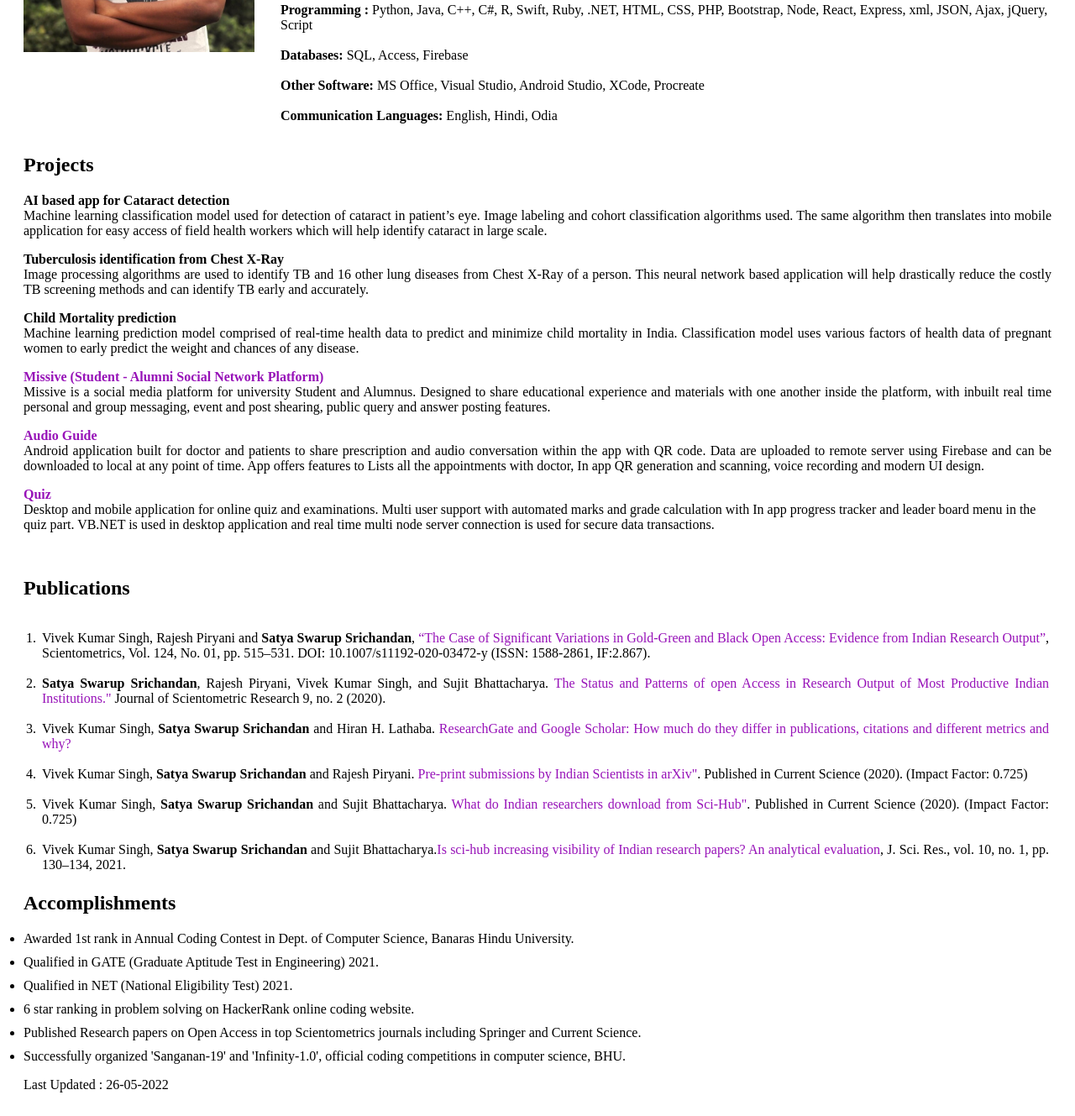
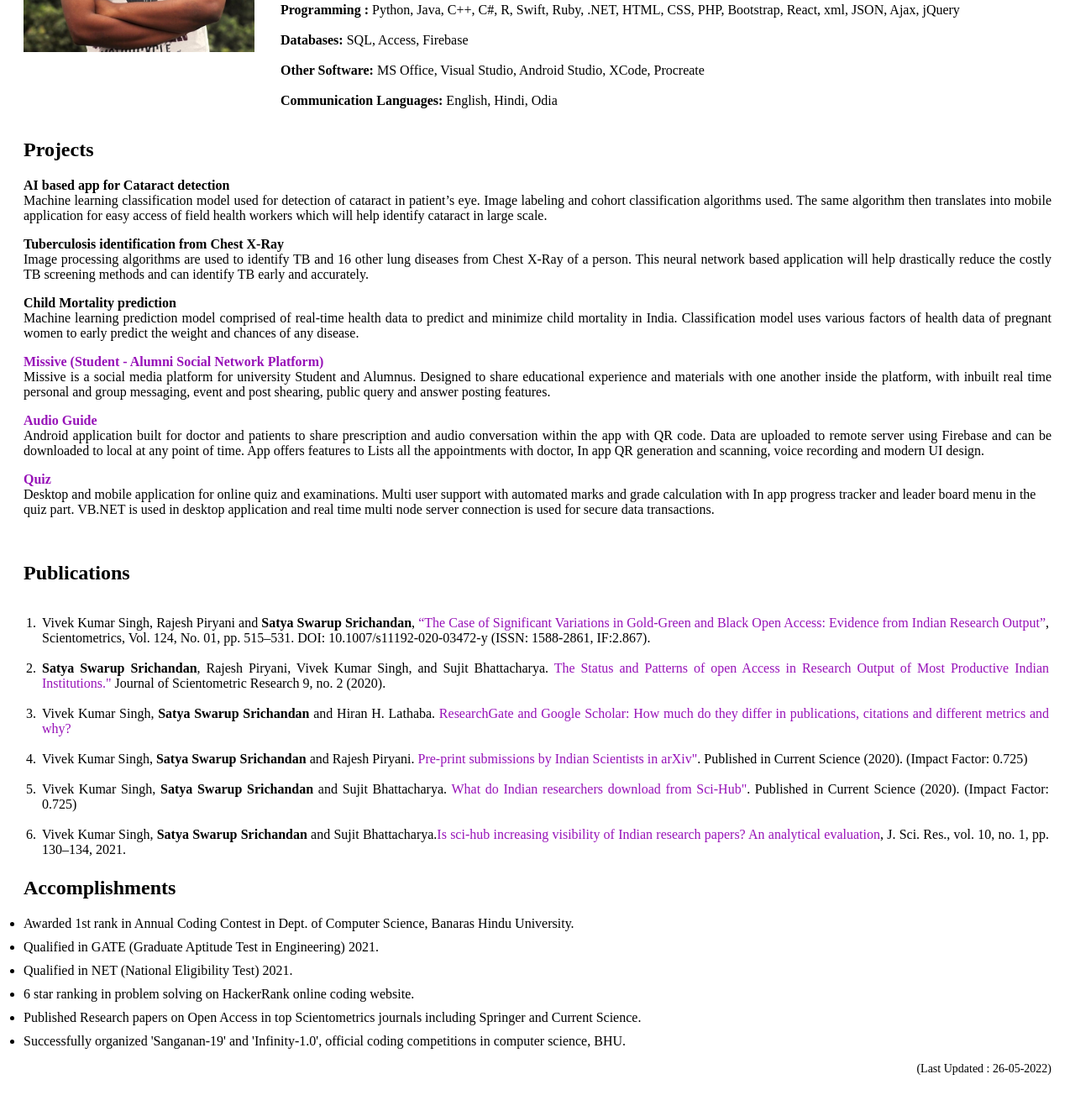
Before and after one commit to satyaswarup98/satyaswarup98.github.io, a plain HTML site: page index.html in a window 1280 px wide. Shown: the part 332-1661 px from the top of the page at 84% size. Drawn offline with Linux system fonts and the light colour scheme; a web font is replaced by a local one.

Commit message:
Update(26-05-22)

```diff
--- a/index.html
+++ b/index.html
@@ -18,6 +18,11 @@ a {
   color: #9712b8;
   background-color: transparent;
   text-decoration: none;
+}
+
+div.r {
+  text-align: right;
+  font-size: 14px;
 }
 
 li{
@@ -229,7 +234,7 @@ body{
 	  AI and Machine Learning expert working at India Health Action Trust for public health development. Master of Computer Applications at <a href="http://www.bhu.ac.in" target="_blank">Banaras Hindu University, Varanasi</a>, India. Also have profound programming skills in Python, Java and various other programming languages with over 4+ years of Research experience on Machine Learning, Deep Learning, Information Retrieval and Text Analytics.
 
 		 <h2>Skills </h2>
-			<p><b>Programming : </b>Python, Java, C++, C#, R, Swift, Ruby, .NET, HTML, CSS, PHP, Bootstrap, Node, React, Express, xml, JSON, Ajax, jQuery, Script<br><br>
+			<p><b>Programming : </b>Python, Java, C++, C#, R, Swift, Ruby, .NET, HTML, CSS, PHP, Bootstrap, React, xml, JSON, Ajax, jQuery<br><br>
 				<b>Databases: </b>SQL, Access, Firebase<br><br>
 				<b>Other Software: </b>MS Office, Visual Studio, Android Studio, XCode, Procreate<br><br>
 				<b>Communication Languages: </b>English, Hindi, Odia<br>
@@ -292,6 +297,6 @@ body{
 		<li>Successfully organized 'Sanganan-19' and 'Infinity-1.0', official coding competitions in computer science, BHU.</li>
 	</ul>
 
-	Last Updated : 26-05-2022
+	<div class="r"> (Last Updated : 26-05-2022) </div>
 </body>
 </html>
```
